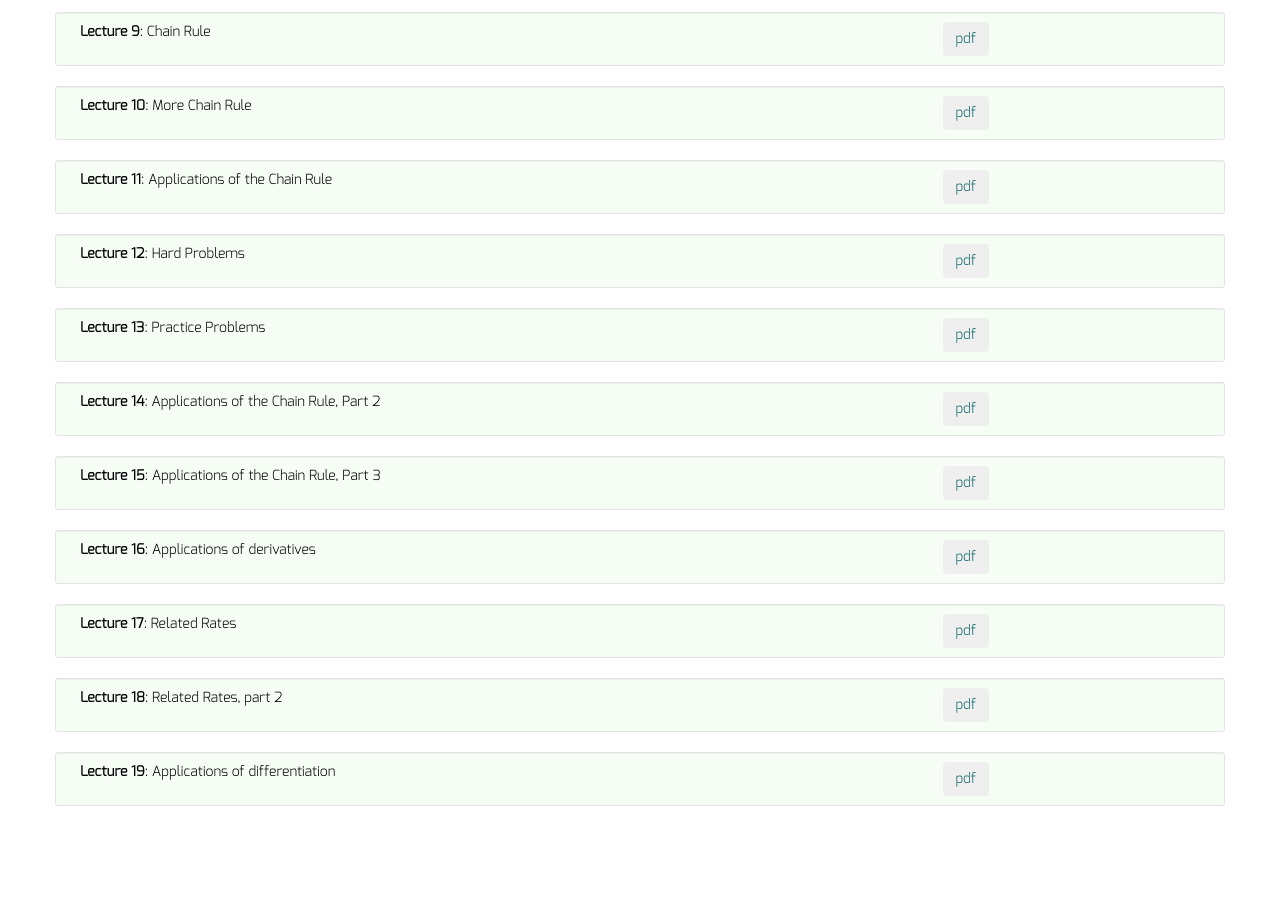
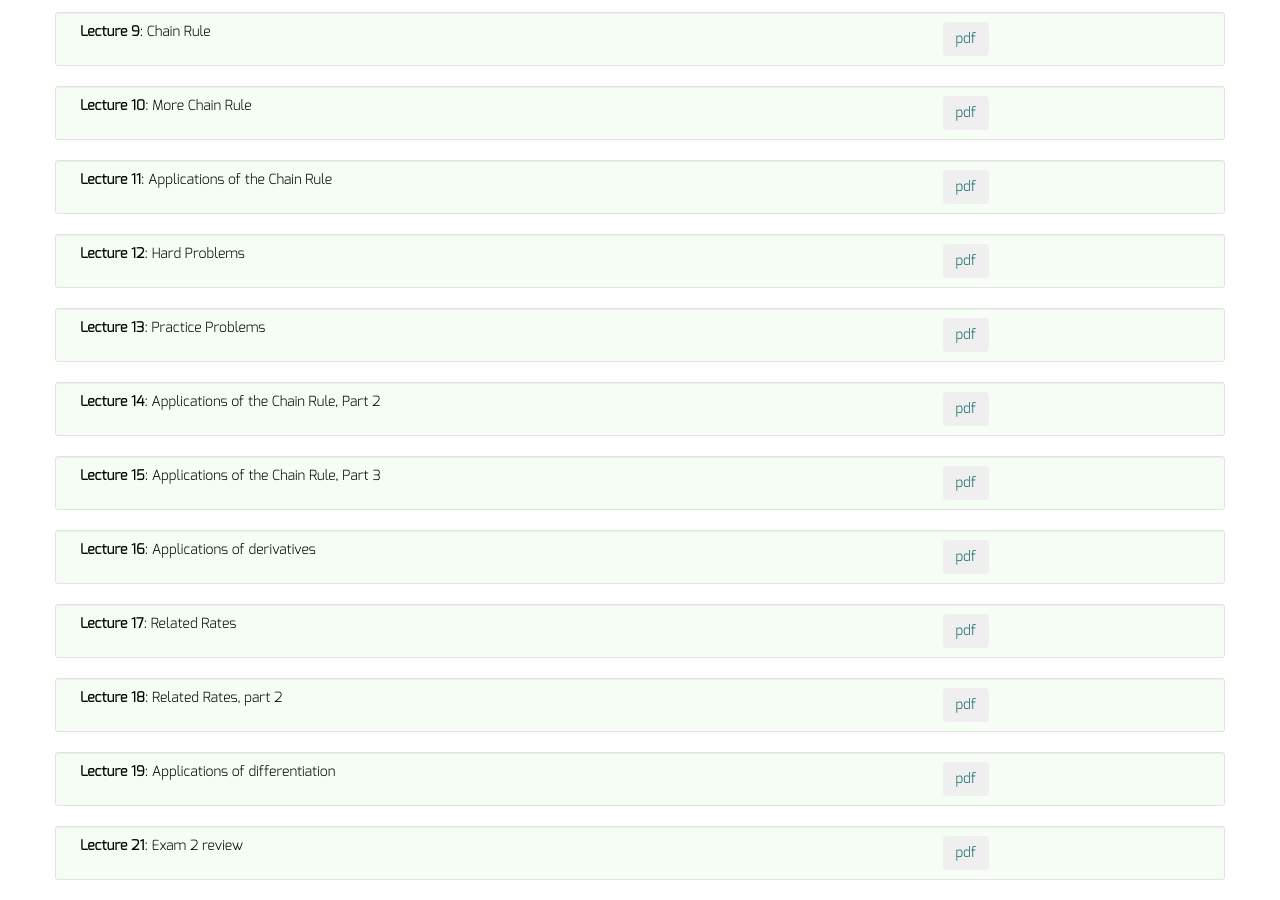
Before and after one commit to dkrashen/calc1, a Jekyll site: the page built from lectures/index.html, in a window 1280 px wide and 900 px high, scrolled down 862 px. Built offline with Jekyll 4.4.1, drawn with Linux system fonts in a browser that asks for light colours; before the commit the page ends 1688 px from its top, so only the background shows below that.

Commit message:
Add lecture 21 yml

```diff
--- a/_data/lectures.yml
+++ b/_data/lectures.yml
@@ -55,3 +55,6 @@
 - title: "Lecture 19"
   filename: "lecture19.pdf"
   description: "Applications of differentiation"
+- title: "Lecture 21"
+  filename: "lecture21.pdf"
+  description: "Exam 2 review"
```
